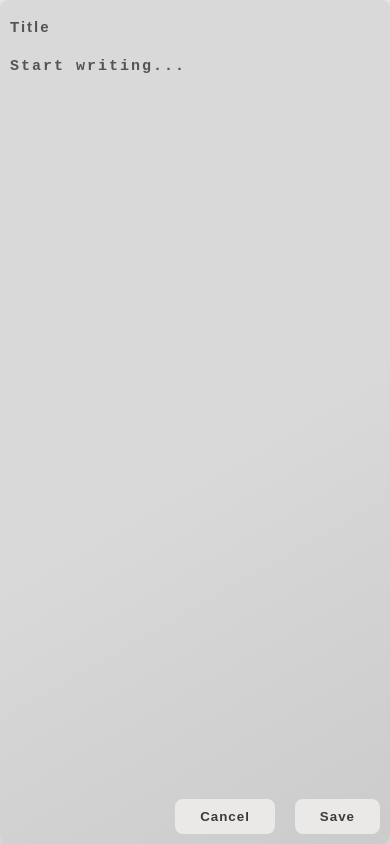
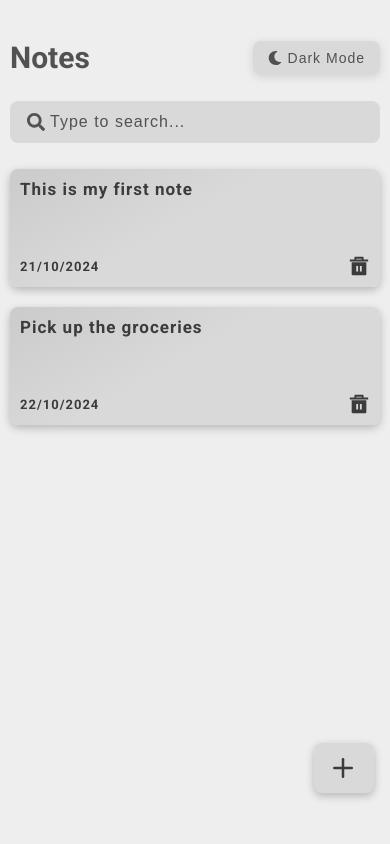
Before and after one commit to Webprojon/make-notes, a React (Vite) app: page / in a window 390 px wide. Built offline with nearby package versions, Linux system fonts and the light colour scheme.

Commit message:
some changes maade

```diff
--- a/src/App.jsx
+++ b/src/App.jsx
@@ -1,13 +1,16 @@
-import { Toaster } from "react-hot-toast";
-import NotesList from "./components/NotesList";
-import { Provider } from "react-redux";
-import { store } from "./redux/store";
+import { Toaster } from 'react-hot-toast';
+import NotesList from './components/NotesList';
+import { Provider } from 'react-redux';
+import { store } from './redux/store';
+import { Route, Routes } from 'react-router-dom';
 
 function App() {
   return (
     <>
       <Provider store={store}>
-				<NotesList />
+        <Routes>
+          <Route path="/" element={<NotesList />} />
+        </Routes>
         <Toaster position="top-center" />
       </Provider>
     </>
--- a/src/components/AddNoteModal.jsx
+++ b/src/components/AddNoteModal.jsx
@@ -1,12 +1,14 @@
-import { useState } from "react";
-import toast from "react-hot-toast";
-import { useDispatch, useSelector } from "react-redux";
-import { setIsOpenModal, setNotes } from "../redux/slices";
+import { useState } from 'react';
+import toast from 'react-hot-toast';
+import { useDispatch, useSelector } from 'react-redux';
+import { setIsOpenModal, setNotes } from '../redux/slices';
+import { FaArrowLeftLong } from 'react-icons/fa6';
+import { RiDeleteBin5Fill } from 'react-icons/ri';
 
 export default function AddNoteModal() {
   const dispatch = useDispatch();
-	const [noteTitle, setNoteTitle] = useState("");
-	const [noteText, setNoteText] = useState("");
+  const [noteTitle, setNoteTitle] = useState('');
+  const [noteText, setNoteText] = useState('');
   const { notes } = useSelector((state) => state.global);
 
   const handleDateGenerator = () => {
@@ -21,7 +23,7 @@ export default function AddNoteModal() {
   };
 
   const handleAddNote = () => {
-		if (noteTitle && noteText !== "") {
+    if (noteTitle && noteText !== '') {
       dispatch(
         setNotes({
           id: handleIdGenerator(notes),
@@ -31,16 +33,20 @@ export default function AddNoteModal() {
         }),
       );
 
-			setNoteTitle("");
-			setNoteText("");
+      setNoteTitle('');
+      setNoteText('');
       dispatch(setIsOpenModal());
     } else {
-			toast.error("Please fill inputs 😏");
+      toast.error('Please fill inputs 😏');
     }
   };
 
   return (
     <section className="modal">
+      <div onClick={() => dispatch(setIsOpenModal())} className="modal__head">
+        <FaArrowLeftLong />
+        <RiDeleteBin5Fill />
+      </div>
       <div>
         <input
           type="text"
@@ -50,17 +56,18 @@ export default function AddNoteModal() {
           className="modal__add-input"
           onChange={(e) => setNoteTitle(e.target.value)}
         />
+        <p className="modal__current-time">30 October 8:42 | 0 characters</p>
         <textarea
           value={noteText}
           onChange={(e) => setNoteText(e.target.value)}
-					placeholder="Start writing..."
+          placeholder="Start writing"
           className="modal__add-textarea"
         ></textarea>
       </div>
       <div className="modal__add-wrap">
         <button
           onClick={() => dispatch(setIsOpenModal())}
-					className="modal__add-btn"
+          className="modal__add-btn cancel"
         >
           Cancel
         </button>
--- a/src/components/NotesList.jsx
+++ b/src/components/NotesList.jsx
@@ -40,9 +40,7 @@ export default function NotesList() {
           ))
         ) : (
           <div className="notes__list-card-notfound">
-            <h2 className="notes__list-card-notfound-h2">
-              Not found this note
-            </h2>
+            <h2 className="notes__list-card-notfound-h2">No notes here yet</h2>
           </div>
         )}
 
--- a/src/main.jsx
+++ b/src/main.jsx
@@ -1,10 +1,13 @@
-import { StrictMode } from 'react'
-import { createRoot } from 'react-dom/client'
-import App from './App.jsx'
-import './index.css'
+import { StrictMode } from 'react';
+import { createRoot } from 'react-dom/client';
+import App from './App.jsx';
+import './index.css';
+import { BrowserRouter } from 'react-router-dom';
 
 createRoot(document.getElementById('root')).render(
   <StrictMode>
-    <App />
+    <BrowserRouter>
+      <App />
+    </BrowserRouter>
   </StrictMode>,
-)
+);
--- a/src/redux/slices.js
+++ b/src/redux/slices.js
@@ -15,7 +15,7 @@ const initialState = {
       date: '22/10/2024',
     },
   ],
-  isOpenModal: true,
+  isOpenModal: false,
   searchNotes: '',
 };
 
--- a/src/styles/add-modal.css
+++ b/src/styles/add-modal.css
@@ -12,13 +12,17 @@
   background: linear-gradient(150deg, #d9d9d9 54%, #cccccc 97%);
 }
 
+.modal__head {
+  display: none;
+}
+
 .modal__add-input {
   width: 100%;
   background-color: #ebe8e8;
   color: #545454;
   letter-spacing: 1px;
   font-size: 14px;
-  padding: 8px 12px;
+  padding: 8px 10px;
   border: none;
   border-radius: 8px;
   outline: none;
@@ -29,19 +33,23 @@
   color: #545454;
 }
 
+.modal__current-time {
+  font-size: 13px;
+  margin: 10px 0;
+}
+
 .modal__add-textarea {
   width: 100%;
-  height: 10vh;
+  height: 9vh;
   background-color: #ebe8e8;
   color: #545454;
   letter-spacing: 1px;
   font-size: 14px;
-  padding: 12px;
+  padding: 10px;
   border: none;
   border-radius: 8px;
   outline: none;
   resize: none;
-  margin-top: 10px;
   font-weight: 600;
 }
 
@@ -83,22 +91,32 @@
     left: 0%;
     width: 100%;
     height: 100vh;
+    justify-content: start;
+  }
+
+  .modal__head {
+    display: flex;
+    justify-content: space-between;
+    color: #3c3b3b;
+    font-size: 24px;
   }
 
   .modal__add-input {
     background: transparent;
-    letter-spacing: 2px;
-    font-size: 15px;
-    padding: 8px 0px;
+    font-size: 16px;
+    padding: 5px;
+    margin-top: 17px;
+  }
+
+  .modal__current-time {
+    padding: 5px;
   }
 
   .modal__add-textarea {
     background: transparent;
     height: 15vh;
-    letter-spacing: 2px;
     font-size: 15px;
-    padding: 5px 0px;
-    margin-top: 10px;
+    padding: 5px;
     border-radius: none;
   }
 
@@ -109,4 +127,8 @@
   .modal__add-btn {
     padding: 10px 25px;
   }
+
+  .cancel {
+    display: none;
+  }
 }
```
Lines whose indentation alone changed are shown as unchanged.
